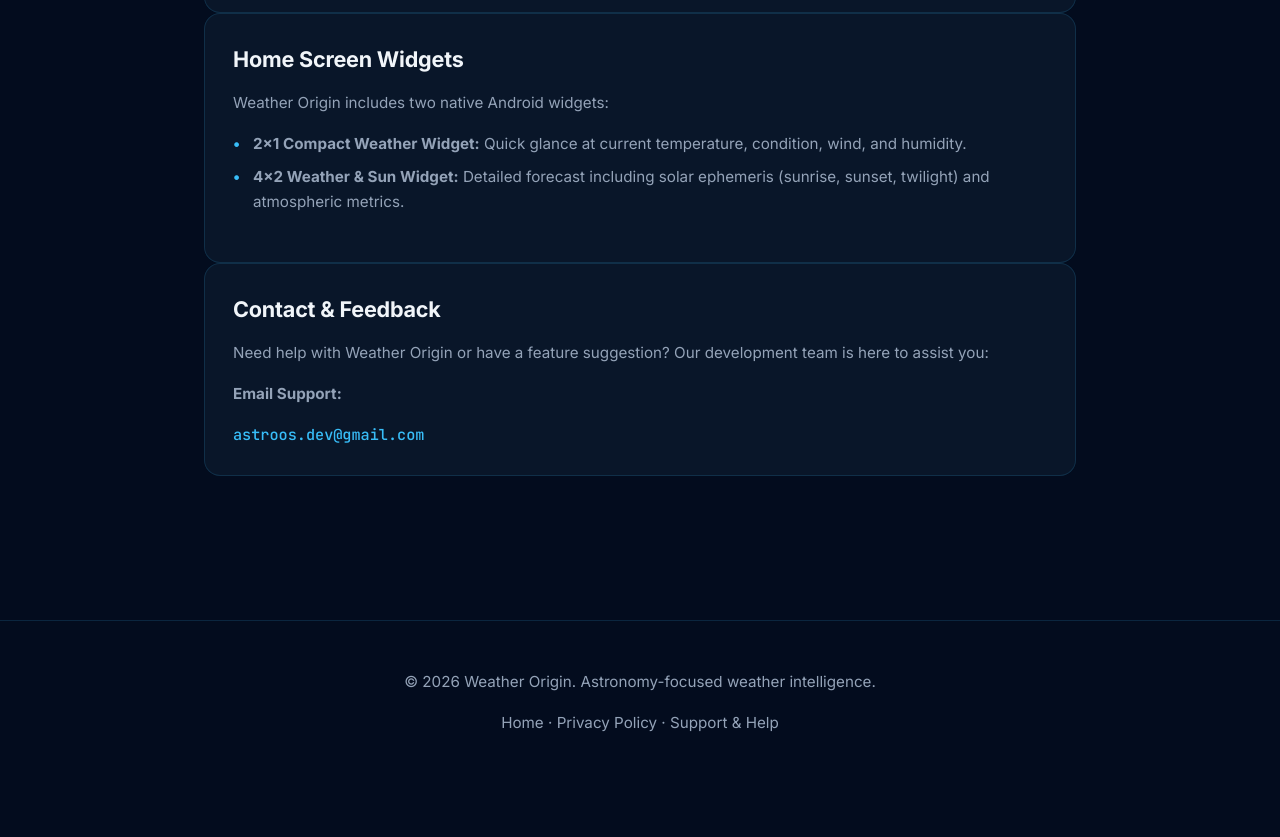
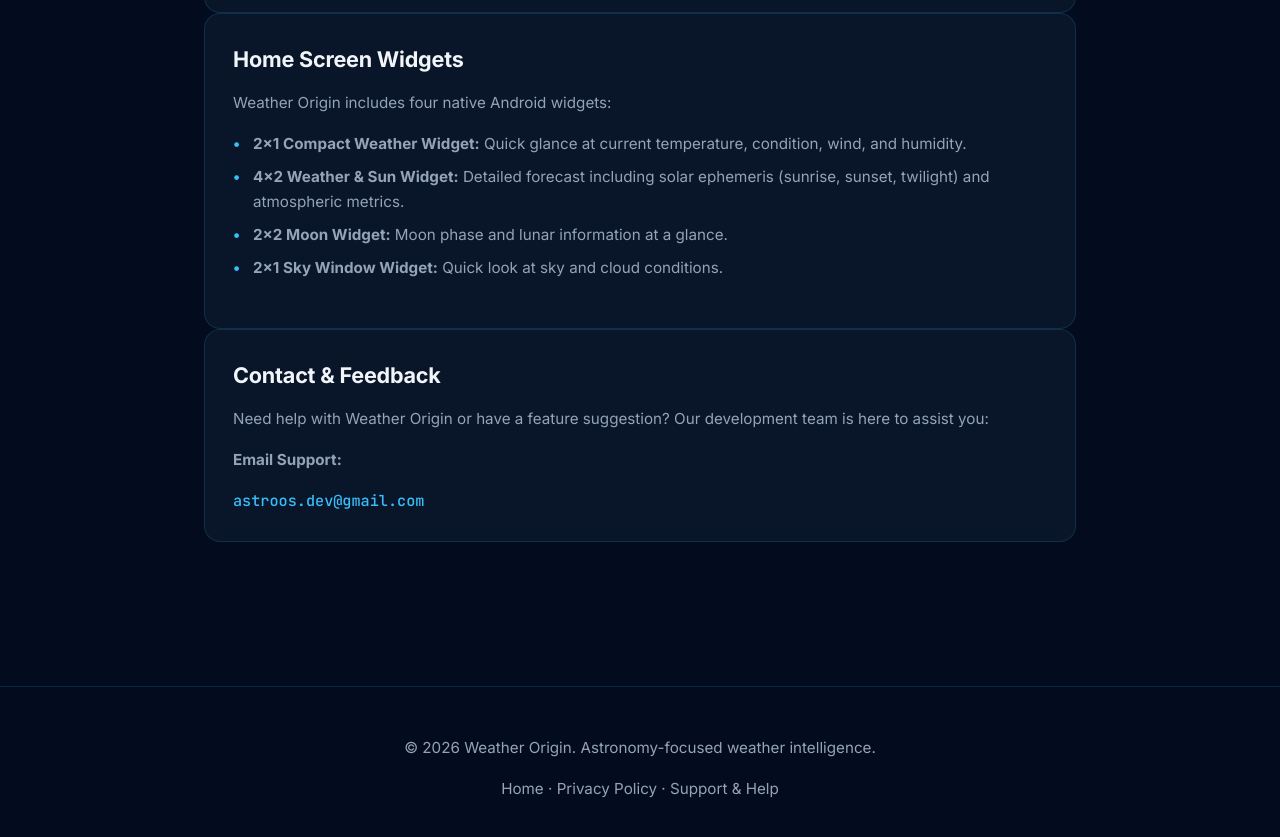
Before and after one commit to Astroos-dev/weather-origin-site, a plain HTML site: page support.html in a window 1280 px wide. Shown: the part 1029-1866 px from the top of the page. Before the commit the page ends 1812 px from the top, so only its background shows below. Drawn offline with Linux system fonts and the light colour scheme.

Commit message:
docs(support): describe all four published Android widgets

```diff
--- a/support.html
+++ b/support.html
@@ -246,10 +246,12 @@
 
     <div class="card">
       <h2>Home Screen Widgets</h2>
-      <p>Weather Origin includes two native Android widgets:</p>
+      <p>Weather Origin includes four native Android widgets:</p>
       <ul>
         <li><strong>2×1 Compact Weather Widget:</strong> Quick glance at current temperature, condition, wind, and humidity.</li>
         <li><strong>4×2 Weather & Sun Widget:</strong> Detailed forecast including solar ephemeris (sunrise, sunset, twilight) and atmospheric metrics.</li>
+        <li><strong>2×2 Moon Widget:</strong> Moon phase and lunar information at a glance.</li>
+        <li><strong>2×1 Sky Window Widget:</strong> Quick look at sky and cloud conditions.</li>
       </ul>
     </div>
 
```
